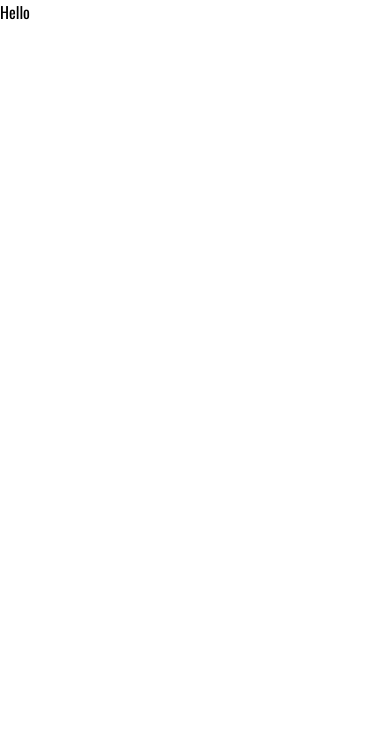
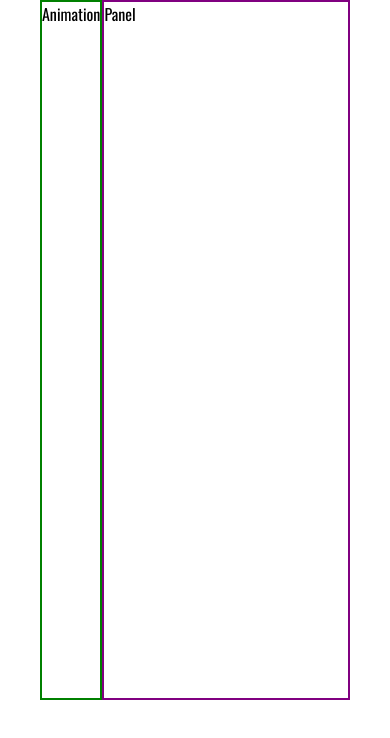
Before and after one commit to codeyourwaytofreedom/dashboard, a React (Create React App) app: page / in a window 390 px wide. Shown: the top 738 px of the page. Built offline with nearby package versions, Linux system fonts and the light colour scheme; a web font is replaced by a local one.

Commit message:
Dashboard layout under construction. Left column: animation. Right column: panel.
First, design layout and responsive.

then create components inside them.

```diff
--- a/src/App.css
+++ b/src/App.css
@@ -5,4 +5,20 @@ html, body {
   margin: 0;
   padding: 0;
   font-family: "Oswald", sans-serif;
+}
+
+.App {
+  display: grid;
+  grid-template-columns: 1fr 4fr;
+  padding: 0 40px;
+  height: 700px;
+}
+
+.Animation-comp {
+  border: 2px solid green;
+  display: grid;
+}
+
+.Panel-comp {
+  border: 2px solid purple;
 }/*# sourceMappingURL=App.css.map */
--- a/src/App.js
+++ b/src/App.js
@@ -1,10 +1,12 @@
 import "./App.css"
 import Animation from "./components/animation/animation";
+import Panel from "./components/panel/panel";
 
 function App() {
   return (
     <div className="App">
-      Hello
+      <Animation/>
+      <Panel/>
     </div>
   );
 }
--- a/src/App.scss
+++ b/src/App.scss
@@ -6,3 +6,20 @@ html, body {
     padding: 0;
     font-family: 'Oswald', sans-serif;
 }
+
+.App{
+    //border: 2px solid red;
+    display: grid;
+    grid-template-columns: 1fr 4fr;
+    padding: 0 40px;
+    height: 700px;
+}
+
+.Animation-comp{
+    border: 2px solid green;
+    display: grid;
+}
+
+.Panel-comp{
+    border: 2px solid purple;
+}
--- a/src/components/animation/animation.js
+++ b/src/components/animation/animation.js
@@ -4,7 +4,9 @@
 
 const Animation = () => {
     return (
-        <div>Hello</div>
+        <div className="Animation-comp">
+            Animation
+        </div>
      );
 }
 
--- /dev/null
+++ b/src/components/panel/panel.js
@@ -0,0 +1,9 @@
+const Panel = () => {
+    return (
+        <div className="Panel-comp">
+            Panel
+        </div>
+     );
+}
+
+export default Panel;
```
Also changed, not shown: 1 other file (tests, documents, lock files or other folders).
